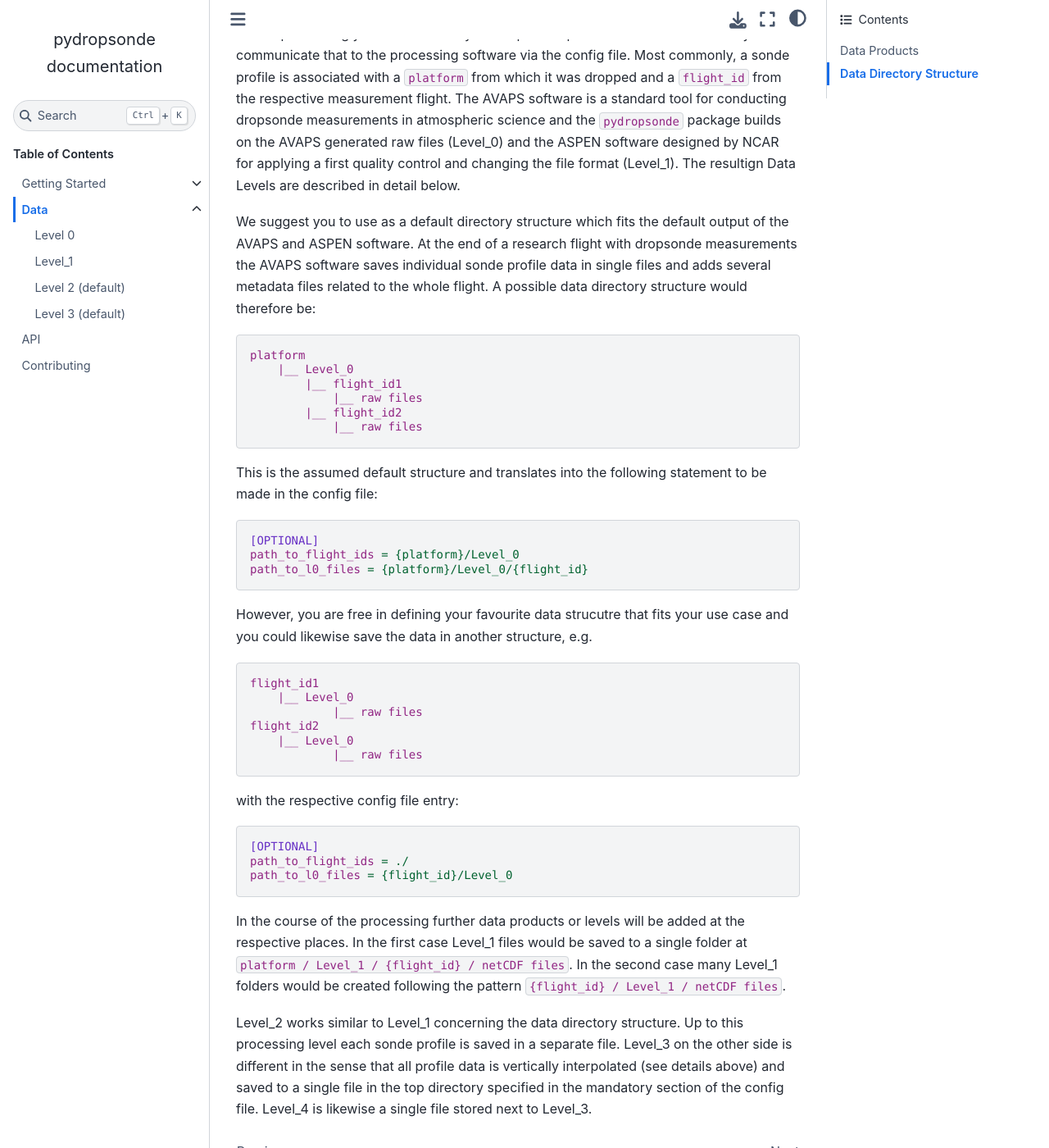
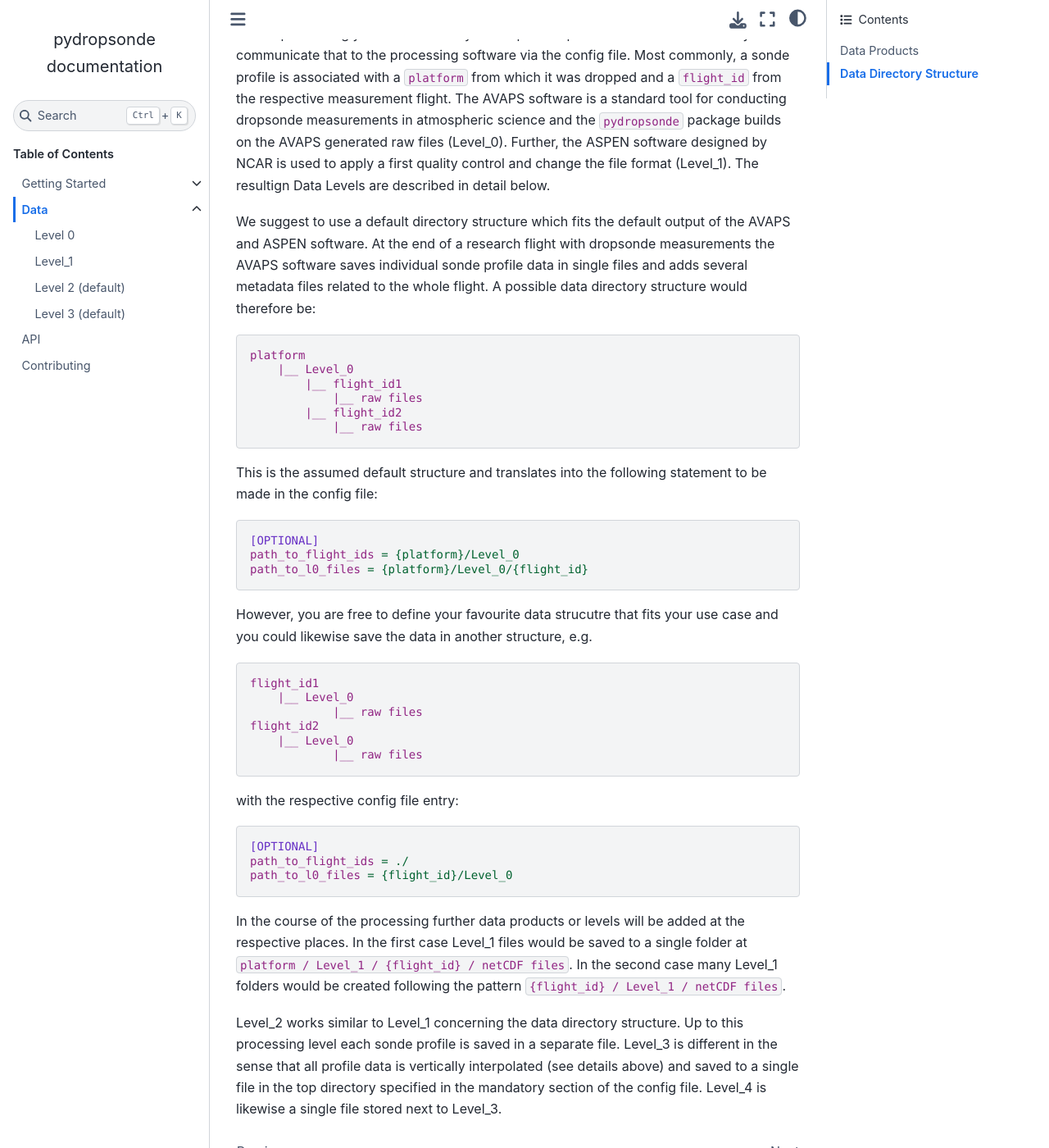
Before and after one commit to tmieslinger/pydropsonde, a Sphinx documentation site: the page built from docs/source/data/index.rst, in a window 1280 px wide and 1400 px high, scrolled down 942 px. Shown: the whole window at 82% size. Built offline with Sphinx 7.4.7 and the Sphinx Book theme 1.1.4, drawn with Linux system fonts in a browser that asks for light colours; some of the changed text lies outside the part shown.

Commit message:
docs: add changes from review

```diff
--- a/docs/source/data/index.rst
+++ b/docs/source/data/index.rst
@@ -43,9 +43,9 @@ Data Directory Structure
 
 Before processing you need to store your dropsonde profile data in a coherent way and communicate that to the processing software via the config file.
 Most commonly, a sonde profile is associated with a ``platform`` from which it was dropped and a ``flight_id`` from the respective measurement flight.
-The AVAPS software is a standard tool for conducting dropsonde measurements in atmospheric science and the ``pydropsonde`` package builds on the AVAPS generated raw files (Level_0) and the ASPEN software designed by NCAR for applying a first quality control and changing the file format (Level_1). The resultign Data Levels are described in detail below.
+The AVAPS software is a standard tool for conducting dropsonde measurements in atmospheric science and the ``pydropsonde`` package builds on the AVAPS generated raw files (Level_0). Further, the ASPEN software designed by NCAR is used to apply a first quality control and change the file format (Level_1). The resultign Data Levels are described in detail below.
 
-We suggest you to use as a default directory structure which fits the default output of the AVAPS and ASPEN software.
+We suggest to use a default directory structure which fits the default output of the AVAPS and ASPEN software.
 At the end of a research flight with dropsonde measurements the AVAPS software saves individual sonde profile data in single files and adds several metadata files related to the whole flight.
 A possible data directory structure would therefore be:
 
@@ -66,7 +66,7 @@ This is the assumed default structure and translates into the following statemen
         path_to_flight_ids = {platform}/Level_0
         path_to_l0_files = {platform}/Level_0/{flight_id}
 
-However, you are free in defining your favourite data strucutre that fits your use case and you could likewise save the data in another structure, e.g.
+However, you are free to define your favourite data strucutre that fits your use case and you could likewise save the data in another structure, e.g.
 
 
 .. code-block:: ini
@@ -92,7 +92,7 @@ In the second case many Level_1 folders would be created following the pattern `
 
 Level_2 works similar to Level_1 concerning the data directory structure.
 Up to this processing level each sonde profile is saved in a separate file.
-Level_3 on the other side is different in the sense that all profile data is vertically interpolated (see details above) and saved to a single file in the top directory specified in the mandatory section of the config file.
+Level_3 is different in the sense that all profile data is vertically interpolated (see details above) and saved to a single file in the top directory specified in the mandatory section of the config file.
 Level_4 is likewise a single file stored next to Level_3.
 
 
--- a/docs/source/tutorial/configs.rst
+++ b/docs/source/tutorial/configs.rst
@@ -1,8 +1,9 @@
 Config Files
 ============
 
-Each config file has a mandatory and an optional section. The below description shows exemplarily the general structure and main features.
-However, you can find an example for a valid config file ``dropsonde.cfg`` that works with the example data ``example_data/`` which is all stored within the `GitHub repository <https://github.com/atmdrops/pydropsonde>`_ that also hosts the pages of the documentation that you are currently reading.
+A valid config file states at least the path to the dropsonde data in the mandatory section.
+The below description shows exemplarily the general structure and lists further optional statements.
+For illustration, you can find an example for a valid config file ``dropsonde.cfg`` that works with the example data ``example_data/`` in the `pydropsonde GitHub repository <https://github.com/atmdrops/pydropsonde>`_ that also hosts the pages of the documentation that you are currently reading.
 
 
 .. _mandatory:
--- a/docs/source/tutorial/index.rst
+++ b/docs/source/tutorial/index.rst
@@ -5,7 +5,7 @@ Getting Started
 
 This page explains how to install and run the ``pydropsonde`` python package.
 To run the package, a config file is mandatory. Basic instructions for setting up a config file and running pydropsonde with it are described below.
-The package includes functions to process the dropsonde data from raw files to datasets on uniform grids and including several derived meteorological variables.
+The package includes functions to process the dropsonde data from raw files to datasets on uniform grids and to derive further meteorological variables.
 
 
 .. toctree::
--- a/docs/source/tutorial/run.rst
+++ b/docs/source/tutorial/run.rst
@@ -1,7 +1,7 @@
 Running pydropsonde
 ===================
 
-To run ``pydropsonde`` on a set of sonde profiles, you first need to create a respective configuration file (see :doc:`Config Files <configs>`).
+To run ``pydropsonde`` on a set of sonde profiles, you first need to create a configuration file (see :doc:`Config Files <configs>`).
 Further, you can provide the path to the config file through the ``-c`` option.
 By default, ``pydropsonde`` would search for `dropsonde.cfg` in the current directory.
 
```
Also changed, not shown: other parts of docs/source/data/index.rst (+1 -1 lines), docs/source/data/level0.rst (+6 -2 lines), docs/source/data/level1.rst (+6 -1 lines).
